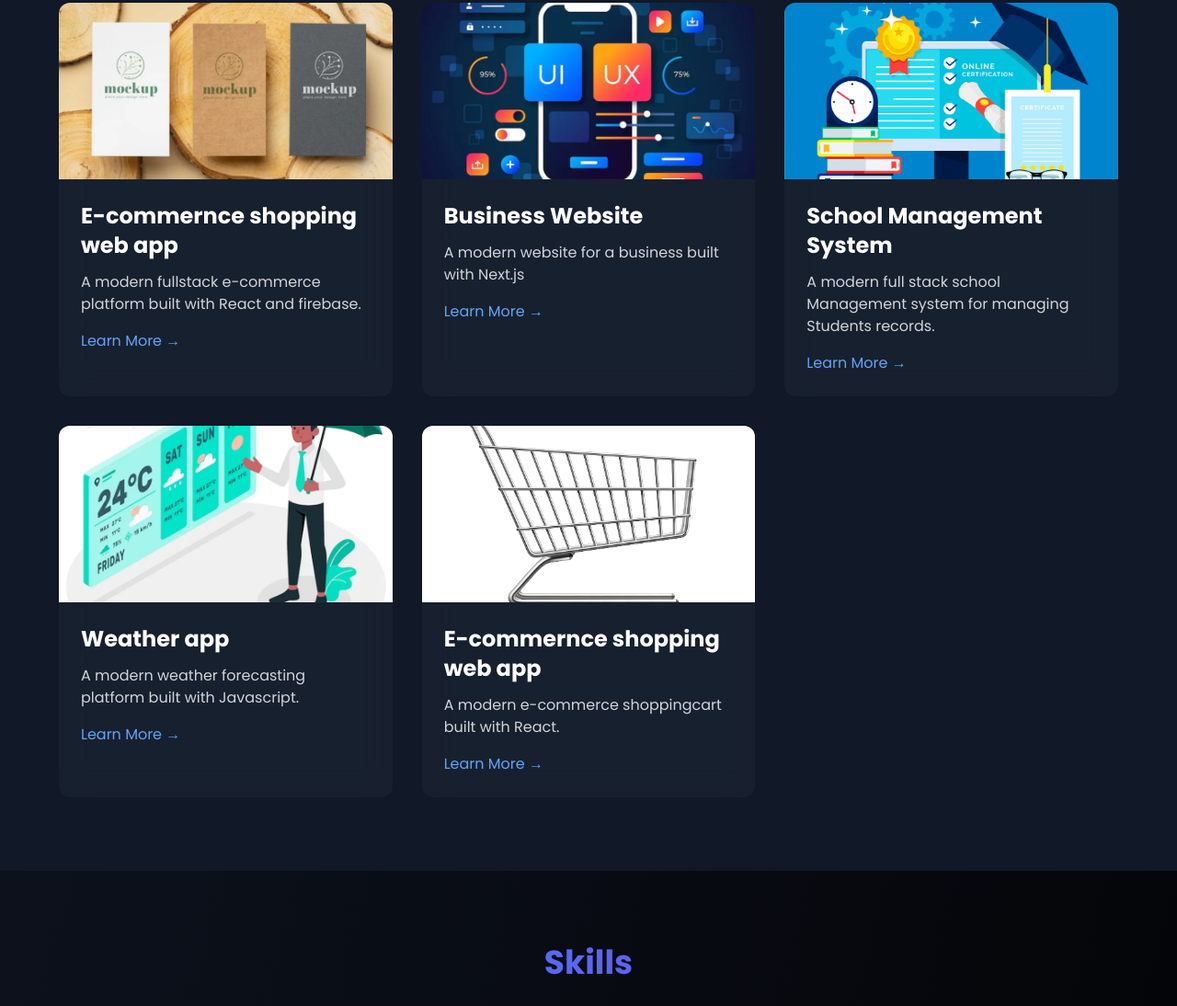
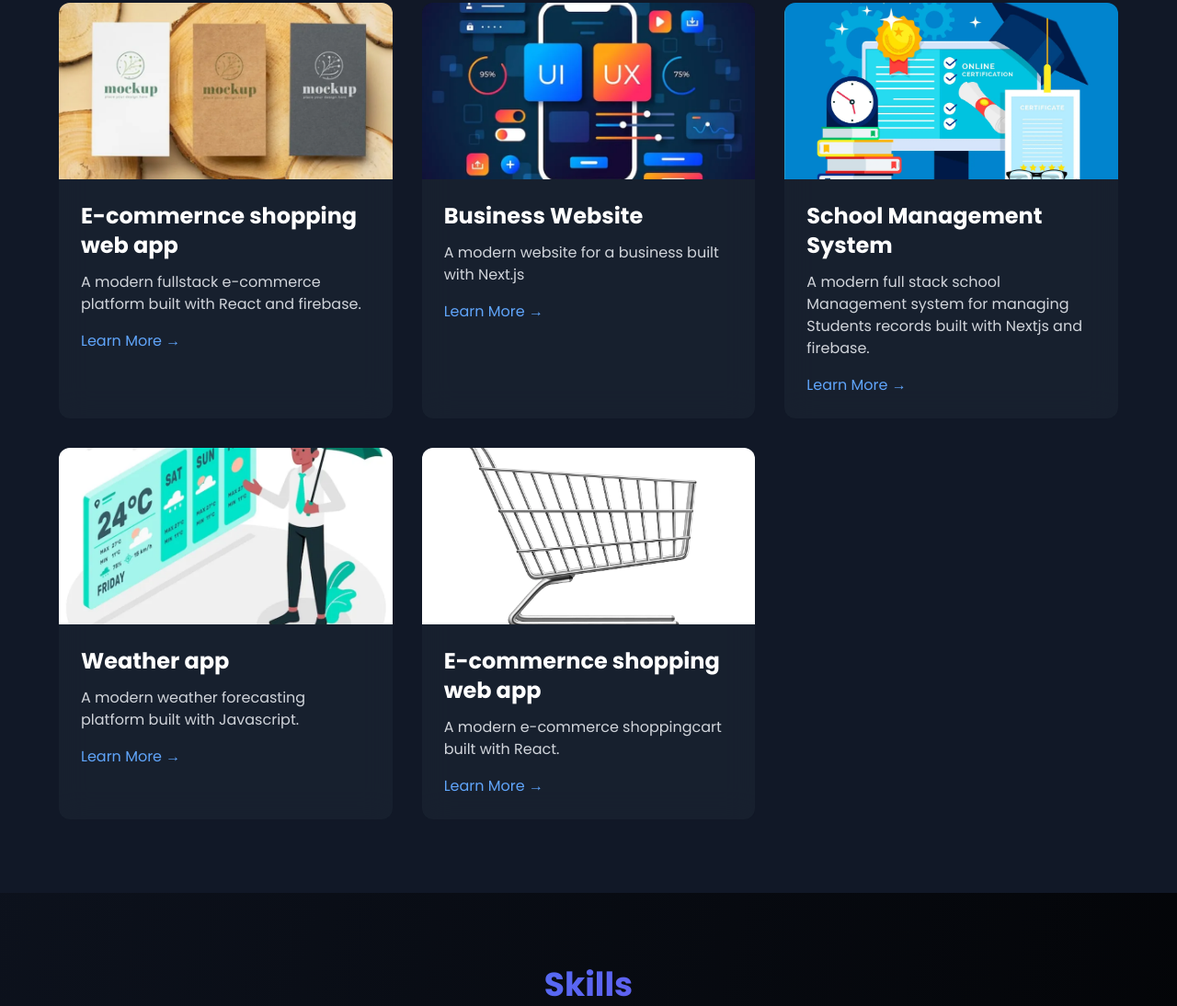
Before and after one commit to isaacmatovu/isaacportifolio, a website: page src/index.html in a window 1280 px wide. Shown: the part 1533-2627 px from the top of the page at 92% size. Drawn offline with nearby package versions, Linux system fonts and the light colour scheme.

```diff
--- a/src/index.html
+++ b/src/index.html
@@ -311,14 +311,6 @@
             </div>
           </div>
 
-
-
-
-
-
-
-
-
           <div
             class="bg-gray-800 bg-opacity-50 backdrop-filter backdrop-blur-lg rounded-xl overflow-hidden transform hover:-translate-y-2 transition-all duration-300 hover:shadow-2xl"
             data-aos="fade-up"
@@ -339,7 +331,7 @@
             <div class="p-6">
               <h3 class="text-2xl font-bold mb-3">School Management System</h3>
               <p class="text-gray-300 mb-4">
-                A modern full stack school Management system for managing Students records.
+                A modern full stack school Management system for managing Students records built with Nextjs and firebase.
               </p>
               <a
                 href="https://schoolmanagement-53cd7.web.app/"
```
